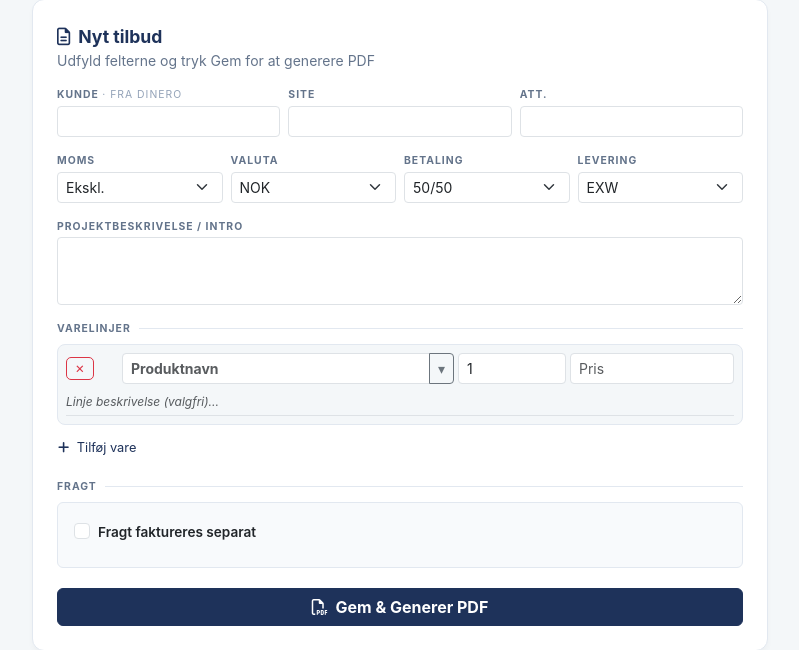
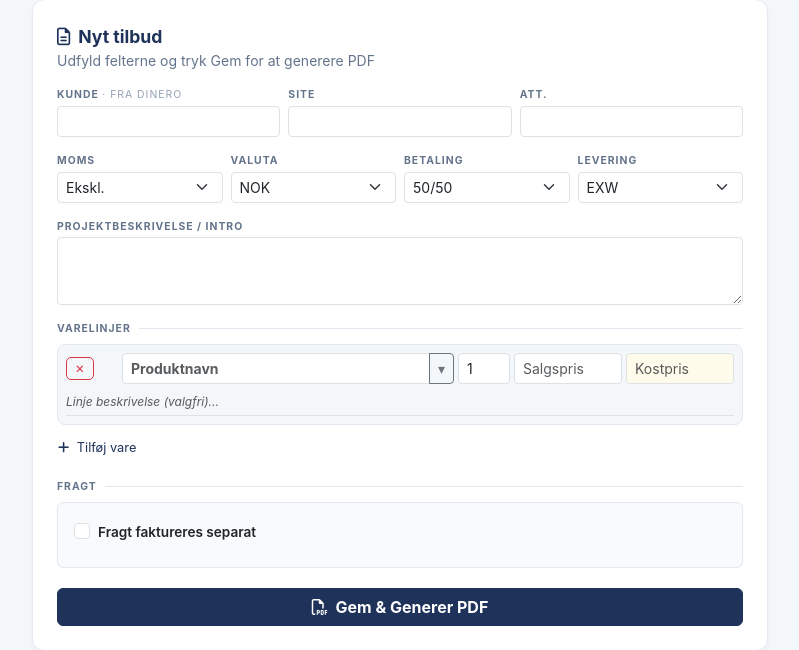
Before and after one commit to allanAHSolution/TilbudsMaskine, a Flask app: page /nyt-tilbud in a window 1280 px wide. Shown: the part 116-766 px from the top of the page, without its empty margins (240-1039 px from the left). Run offline with Flask 3, Linux system fonts and the light colour scheme; the visitor is signed in with stand-in values (Sample User, id 1); some libraries are stand-ins or nearby versions.

Commit message:
Kostpris pr. produkt + budget-tracking på projekt-siden
- Stamdata-produkter har nu både salgspris og kostpris (DKK)
- Tilbud-formular: kostpris-kolonne pr. linje (gul baggrund), auto-fyldes
  fra stamdata-valg og er altid i DKK uanset projekt-valuta
- Kostpris er kun synlig internt — leaker ikke til kundetilbud-PDF
- Projekt-siden viser estimeret forbrug pr. linje + samlet budget
- KPI 'Omkostninger' viser nu pct. af kostpris-budget

Co-Authored-By: Claude Opus 4.7 (1M context) <noreply@anthropic.com>

```diff
--- a/app.py
+++ b/app.py
@@ -843,6 +843,7 @@ def manage_products():
             products.append({
                 "navn": request.form.get('navn'),
                 "pris": float(request.form.get('pris', 0)),
+                "kostpris": float(request.form.get('kostpris', 0) or 0),
                 "enhed": request.form.get('enhed', ''),
                 "leverandoer": request.form.get('leverandoer', '')
             })
@@ -854,6 +855,7 @@ def manage_products():
             products[index] = {
                 "navn": request.form.get('navn'),
                 "pris": float(request.form.get('pris', 0)),
+                "kostpris": float(request.form.get('kostpris', 0) or 0),
                 "enhed": request.form.get('enhed', ''),
                 "leverandoer": request.form.get('leverandoer', '')
             }
@@ -911,19 +913,28 @@ def opret_tilbud():
     all_data = load_data(TILBUD_FILE, {})
 
     # Saml produktlinjer
-    navne = request.form.getlist('p_navn')
-    antal_list = request.form.getlist('p_antal')
-    priser = request.form.getlist('p_pris')
-    beskrivelser = request.form.getlist('p_beskrivelse')
+    navne          = request.form.getlist('p_navn')
+    antal_list     = request.form.getlist('p_antal')
+    priser         = request.form.getlist('p_pris')
+    kostpriser     = request.form.getlist('p_kostpris')
+    beskrivelser   = request.form.getlist('p_beskrivelse')
+
+    def _to_float(s):
+        """Parser dansk talformat: '1.234,56' eller '1234.56' → float."""
+        if not s: return 0.0
+        s = str(s).strip().replace('.', '').replace(',', '.') if ',' in str(s) else str(s).strip()
+        try: return float(s)
+        except ValueError: return 0.0
 
     produkter = []
     for i, navn in enumerate(navne):
         if navn.strip():
             produkter.append({
-                "navn": navn,
-                "antal": antal_list[i] if i < len(antal_list) else "1",
-                "pris": priser[i] if i < len(priser) else "0",
-                "beskrivelse": beskrivelser[i] if i < len(beskrivelser) else ""
+                "navn":        navn,
+                "antal":       antal_list[i] if i < len(antal_list) else "1",
+                "pris":        priser[i] if i < len(priser) else "0",
+                "kostpris":    _to_float(kostpriser[i]) if i < len(kostpriser) else 0.0,
+                "beskrivelse": beskrivelser[i] if i < len(beskrivelser) else "",
             })
 
     try:
@@ -1061,6 +1072,11 @@ def projekt_side(tilbud_id):
 
     budget         = _projekt_budget(t)
     budget_dkk     = til_dkk(budget, proj_valuta, kurser)
+    # Kostpris-baseret budget (intern forbrugsestimat) — altid i DKK
+    omk_budget_dkk = sum(
+        float(p.get('antal', 1)) * float(p.get('kostpris', 0) or 0)
+        for p in t.get('produkter', [])
+    )
     faktureret     = sum(float(f.get('beloeb', 0)) for f in t.get('fakturaer', []))
     # Pr-faktura valuta → summer DKK præcist
     faktureret_dkk = sum(
@@ -1118,6 +1134,7 @@ def projekt_side(tilbud_id):
                            t=t, id=tilbud_id,
                            budget=budget,                  # i projekt-valuta
                            budget_dkk=budget_dkk,
+                           omk_budget_dkk=omk_budget_dkk,  # kostpris-budget (DKK)
                            faktureret=faktureret,          # lokale fakturaer i proj-valuta
                            faktureret_total_dkk=faktureret_total_dkk,
                            total_omk_dkk=total_omk_dkk,
--- a/templates/nyt_tilbud.html
+++ b/templates/nyt_tilbud.html
@@ -163,13 +163,19 @@
                                             </div>
                                             <div class="produkt-valglist"></div>
                                         </div>
-                                        <div class="col-2">
+                                        <div class="col-1">
                                             <input type="number" name="p_antal" class="form-control form-control-sm"
                                                    value="{{ p.antal }}" min="0" placeholder="Antal">
                                         </div>
-                                        <div class="col-3">
+                                        <div class="col-2">
                                             <input type="text" name="p_pris" class="form-control form-control-sm"
-                                                   value="{{ p.pris }}" placeholder="Pris">
+                                                   value="{{ p.pris }}" placeholder="Salgspris">
+                                        </div>
+                                        <div class="col-2">
+                                            <input type="text" name="p_kostpris" class="form-control form-control-sm"
+                                                   value="{{ p.kostpris if p.kostpris is defined else '' }}"
+                                                   placeholder="Kostpris" style="background:#fffbeb;"
+                                                   title="Intern kostpris — vises ikke på kundetilbud">
                                         </div>
                                     </div>
                                     <input type="text" name="p_beskrivelse" class="form-control form-control-sm desc-input"
@@ -193,13 +199,18 @@
                                             </div>
                                             <div class="produkt-valglist"></div>
                                         </div>
-                                        <div class="col-2">
+                                        <div class="col-1">
                                             <input type="number" name="p_antal" class="form-control form-control-sm"
                                                    value="1" min="0">
                                         </div>
-                                        <div class="col-3">
+                                        <div class="col-2">
                                             <input type="text" name="p_pris" class="form-control form-control-sm"
-                                                   placeholder="Pris">
+                                                   placeholder="Salgspris">
+                                        </div>
+                                        <div class="col-2">
+                                            <input type="text" name="p_kostpris" class="form-control form-control-sm"
+                                                   placeholder="Kostpris" style="background:#fffbeb;"
+                                                   title="Intern kostpris — vises ikke på kundetilbud">
                                         </div>
                                     </div>
                                     <input type="text" name="p_beskrivelse" class="form-control form-control-sm desc-input"
@@ -310,11 +321,16 @@
                         </div>
                         <div class="produkt-valglist"></div>
                     </div>
-                    <div class="col-2">
+                    <div class="col-1">
                         <input type="number" name="p_antal" class="form-control form-control-sm" value="1" min="0">
                     </div>
-                    <div class="col-3">
-                        <input type="text" name="p_pris" class="form-control form-control-sm" placeholder="Pris">
+                    <div class="col-2">
+                        <input type="text" name="p_pris" class="form-control form-control-sm" placeholder="Salgspris">
+                    </div>
+                    <div class="col-2">
+                        <input type="text" name="p_kostpris" class="form-control form-control-sm"
+                               placeholder="Kostpris" style="background:#fffbeb;"
+                               title="Intern kostpris — vises ikke på kundetilbud">
                     </div>
                 </div>
                 <input type="text" name="p_beskrivelse" class="form-control form-control-sm desc-input"
@@ -341,12 +357,14 @@
         } else {
             const valuta = aktivValuta();
             liste.innerHTML = filtreret.map(p => {
-                const prisDkk = parseFloat(p.pris) || 0;
-                const prisVal = dkkTilValuta(prisDkk, valuta);
-                const prisVis = prisDkk > 0 ? `<span class="produkt-valg-pris">${fmtPris(prisVal)} ${valuta}</span>` : '';
+                const prisDkk    = parseFloat(p.pris) || 0;
+                const kostprisDkk = parseFloat(p.kostpris) || 0;
+                const prisVal    = dkkTilValuta(prisDkk, valuta);
+                const prisVis    = prisDkk > 0 ? `<span class="produkt-valg-pris">${fmtPris(prisVal)} ${valuta}</span>` : '';
                 return `<div class="produkt-valg-item"
                              data-navn="${p.navn.replace(/"/g, '&quot;')}"
                              data-pris="${prisDkk}"
+                             data-kostpris="${kostprisDkk}"
                              onmousedown="valgProdukt(this)">
                             <span class="fw-bold">${p.navn}</span>${prisVis}</div>`;
             }).join('');
@@ -359,11 +377,20 @@
         const wrapper  = item.closest('.position-relative');
         const lineItem = wrapper.closest('.line-item');
         wrapper.querySelector('[name="p_navn"]').value = item.dataset.navn;
-        const prisDkk = parseFloat(item.dataset.pris);
+        const prisDkk     = parseFloat(item.dataset.pris);
+        const kostprisDkk = parseFloat(item.dataset.kostpris);
         if (prisDkk > 0) {
             const prisInput = lineItem.querySelector('[name="p_pris"]');
-            prisInput.dataset.dkk = prisDkk;  // husk DKK-prisen til evt. valuta-skift
+            prisInput.dataset.dkk = prisDkk;
             prisInput.value = fmtPris(dkkTilValuta(prisDkk, aktivValuta()));
+        }
+        // Kostpris er altid i DKK — gem direkte (ingen konvertering)
+        if (kostprisDkk > 0) {
+            const kostInput = lineItem.querySelector('[name="p_kostpris"]');
+            if (kostInput) {
+                kostInput.dataset.dkk = kostprisDkk;
+                kostInput.value = fmtPris(kostprisDkk);
+            }
         }
         wrapper.querySelector('.produkt-valglist').style.display = 'none';
     }
```
Also changed, not shown: templates/manage_products.html (+11 -2 lines), templates/projekt.html (+27 -10 lines).
